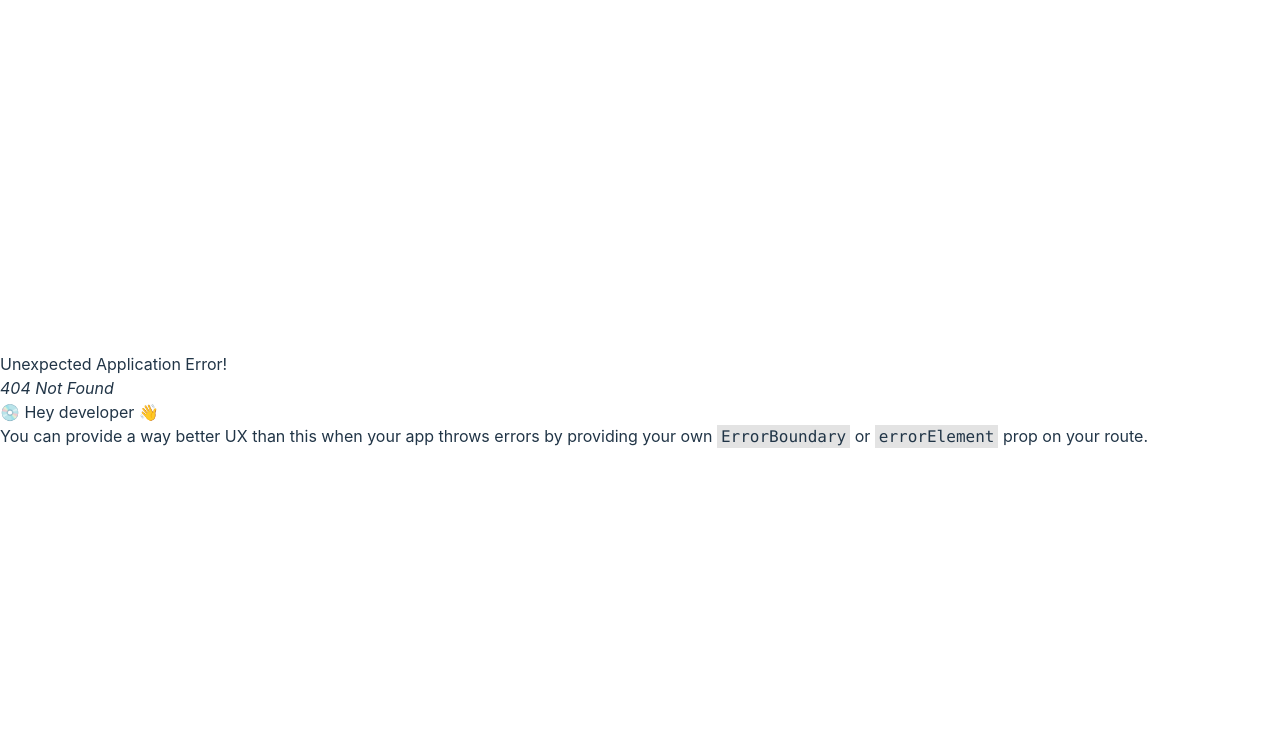
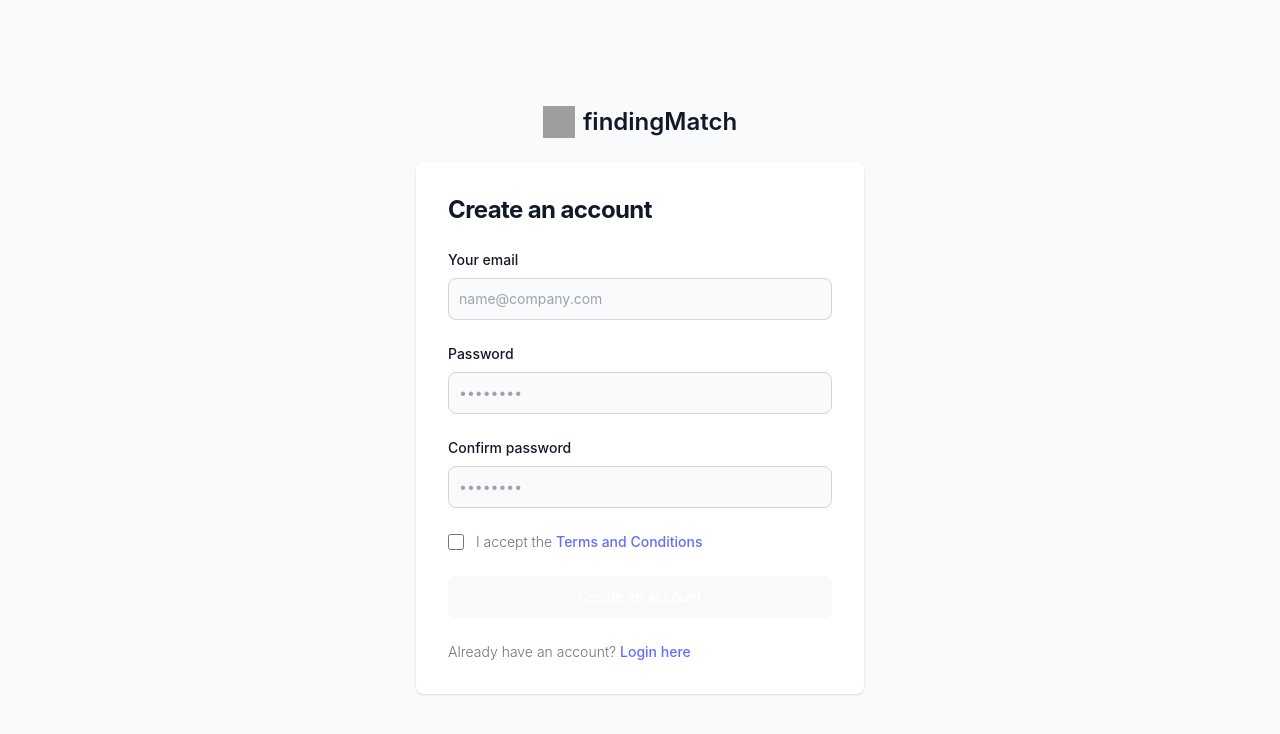
Before and after one commit to imanitman/findingSportMatch, a React (Vite) app: page /signup in a window 1280 px wide. Before the commit this address had no page. Shown: the top 734 px of the page. Built offline with nearby package versions, Linux system fonts and the light colour scheme; grey boxes are pictures that could not be loaded.

Commit message:
all match football

```diff
--- /dev/null
+++ b/src/Component/DetailSport/Football/allMatch.jsx
@@ -0,0 +1,17 @@
+import Matches_time from "../../matches/matches time/matches_time";
+import TeamMatch from "./teamMatchs";
+
+export default function AllMatchs(){
+    return(
+        <div className="flex ">
+            <div className="flex items-center gap-5">
+                <TeamMatch />
+                <Matches_time></Matches_time>
+                <div className="ml-10 mb-5">
+                    <p className="text-green-600">Sân Hồng Anh</p>
+                    <p>Hải Bối, Đông Anh, Hà Nội</p>
+                </div>
+            </div>
+        </div>
+    )
+}
--- /dev/null
+++ b/src/Component/DetailSport/Football/teamMatchs.jsx
@@ -0,0 +1,14 @@
+export default function TeamMatch(){
+    return (
+        <div className="mr-10">
+            <div className="flex h-10 mb-2">
+                <img src="https://img.thesports.com/football/team/024fe33eb47d62a23b549ecd97af6762.png" alt="" />
+                <p>Juventus</p>
+            </div>
+            <div className="flex h-10">
+                <img src="https://img.thesports.com/football/team/024fe33eb47d62a23b549ecd97af6762.png" alt="" />
+                <p>Juventus</p>
+            </div>
+        </div>
+    )
+}
--- a/src/Component/Header/Header.jsx
+++ b/src/Component/Header/Header.jsx
@@ -3,7 +3,7 @@
 
 const navigation = [
     { name: 'Trang chủ', href: '#', current: true },
-    { name: 'Bóng đá', href: '#', current: false },
+    { name: 'Bóng đá', href: '/football', current: false },
     { name: 'Bóng chuyền', href: '#', current: false },
     { name: 'Bóng rổ', href: '#', current: false },
     { name: 'Cầu lông', href: '#', current: false },
@@ -59,7 +59,6 @@
                 <div className="hidden sm:ml-6 sm:block"><button className=''>Your Match</button></div>
                 <div className="hidden sm:ml-6 sm:block"><button className='text-red-500'>Report</button></div>
             </div>
-
           </div>
           <div className="absolute inset-y-0 right-0 flex items-center pr-2 sm:static sm:inset-auto sm:ml-6 sm:pr-0">
             <button
--- a/src/Component/Login.jsx
+++ b/src/Component/Login.jsx
@@ -88,7 +88,7 @@
                 <p className="text-sm font-light text-gray-500 dark:text-gray-400">
                   Don’t have an account yet?{" "}
                   <a
-                    href="#"
+                    href={"/signup"}
                     className="font-medium text-primary-600 hover:underline dark:text-primary-500"
                   >
                     Sign up
--- /dev/null
+++ b/src/Component/Signup.jsx
@@ -0,0 +1,114 @@
+export default function Signup() {
+    return (
+        <section className=" w-screen bg-gray-50 dark:bg-gray-900">
+            <div className="flex flex-col items-center justify-center px-6 py-8 mx-auto md:h-screen lg:py-0">
+                <a
+                    href={"/"}
+                    className="flex items-center mb-6 text-2xl font-semibold text-gray-900 dark:text-white"
+                >
+                    <img
+                        className="w-8 h-8 mr-2"
+                        src="https://flowbite.s3.amazonaws.com/blocks/marketing-ui/logo.svg"
+                        alt="logo"
+                    />
+                    findingMatch
+                </a>
+                <div className="w-full bg-white rounded-lg shadow dark:border md:mt-0 sm:max-w-md xl:p-0 dark:bg-gray-800 dark:border-gray-700">
+                    <div className="p-6 space-y-4 md:space-y-6 sm:p-8">
+                        <h1 className="text-xl font-bold leading-tight tracking-tight text-gray-900 md:text-2xl dark:text-white">
+                            Create an account
+                        </h1>
+                        <form className="space-y-4 md:space-y-6" action="#">
+                            <div>
+                                <label
+                                    htmlFor="email"
+                                    className="block mb-2 text-sm font-medium text-gray-900 dark:text-white"
+                                >
+                                    Your email
+                                </label>
+                                <input
+                                    type="email"
+                                    name="email"
+                                    id="email"
+                                    className="bg-gray-50 border border-gray-300 text-gray-900 text-sm rounded-lg focus:ring-primary-600 focus:border-primary-600 block w-full p-2.5 dark:bg-gray-700 dark:border-gray-600 dark:placeholder-gray-400 dark:text-white dark:focus:ring-blue-500 dark:focus:border-blue-500"
+                                    placeholder="name@company.com"
+                                    required=""
+                                />
+                            </div>
+                            <div>
+                                <label
+                                    htmlFor="password"
+                                    className="block mb-2 text-sm font-medium text-gray-900 dark:text-white"
+                                >
+                                    Password
+                                </label>
+                                <input
+                                    type="password"
+                                    name="password"
+                                    id="password"
+                                    placeholder="••••••••"
+                                    className="bg-gray-50 border border-gray-300 text-gray-900 text-sm rounded-lg focus:ring-primary-600 focus:border-primary-600 block w-full p-2.5 dark:bg-gray-700 dark:border-gray-600 dark:placeholder-gray-400 dark:text-white dark:focus:ring-blue-500 dark:focus:border-blue-500"
+                                    required=""
+                                />
+                            </div>
+                            <div>
+                                <label
+                                    htmlFor="confirm-password"
+                                    className="block mb-2 text-sm font-medium text-gray-900 dark:text-white"
+                                >
+                                    Confirm password
+                                </label>
+                                <input
+                                    type="confirm-password"
+                                    name="confirm-password"
+                                    id="confirm-password"
+                                    placeholder="••••••••"
+                                    className="bg-gray-50 border border-gray-300 text-gray-900 text-sm rounded-lg focus:ring-primary-600 focus:border-primary-600 block w-full p-2.5 dark:bg-gray-700 dark:border-gray-600 dark:placeholder-gray-400 dark:text-white dark:focus:ring-blue-500 dark:focus:border-blue-500"
+                                    required=""
+                                />
+                            </div>
+                            <div className="flex items-start">
+                                <div className="flex items-center h-5">
+                                    <input
+                                        id="terms"
+                                        aria-describedby="terms"
+                                        type="checkbox"
+                                        className="w-4 h-4 border border-gray-300 rounded bg-gray-50 focus:ring-3 focus:ring-primary-300 dark:bg-gray-700 dark:border-gray-600 dark:focus:ring-primary-600 dark:ring-offset-gray-800"
+                                        required=""
+                                    />
+                                </div>
+                                <div className="ml-3 text-sm">
+                                    <label
+                                        htmlFor="terms"
+                                        className="font-light text-gray-500 dark:text-gray-300"
+                                    >
+                                        I accept the{" "}
+                                        <a
+                                            className="font-medium text-primary-600 hover:underline dark:text-primary-500"
+                                            href="#"
+                                        >
+                                            Terms and Conditions
+                                        </a>
+                                    </label>
+                                </div>
+                            </div>
+                            <button
+                                type="submit"
+                                className="w-full text-white bg-primary-600 hover:bg-primary-700 focus:ring-4 focus:outline-none focus:ring-primary-300 font-medium rounded-lg text-sm px-5 py-2.5 text-center dark:bg-primary-600 dark:hover:bg-primary-700 dark:focus:ring-primary-800"
+                            >
+                                Create an account
+                            </button>
+                            <p className="text-sm font-light text-gray-500 dark:text-gray-400">
+                                Already have an account?{" "}
+                                <a href={'/login'} className="font-medium text-primary-600 hover:underline dark:text-primary-500">
+                                    Login here
+                                </a>
+                            </p>
+                        </form>
+                    </div>
+                </div>
+            </div>
+        </section>
+
+    )
+}
```
Also changed, not shown: src/main.jsx (+10 -0 lines).
